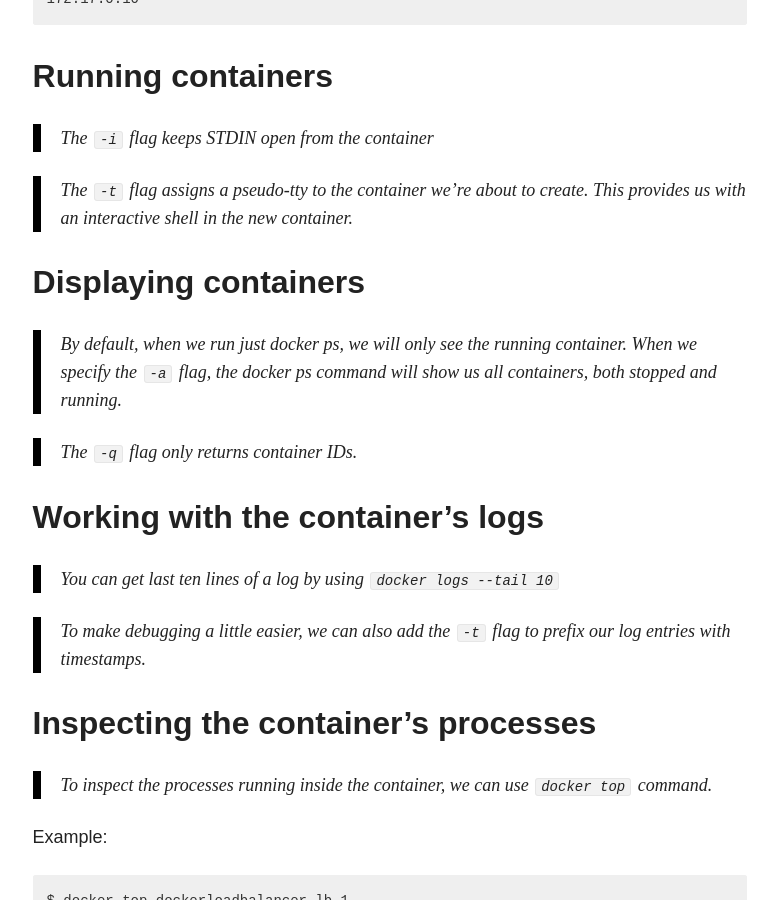
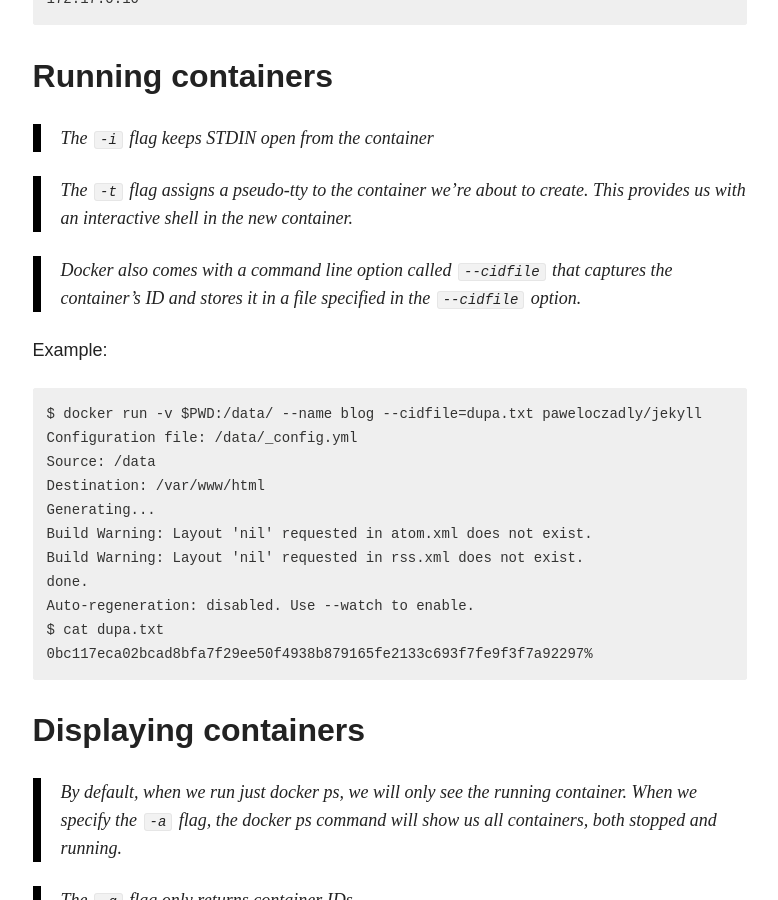
Before and after one commit to paweloczadly/paweloczadly.github.io, a Jekyll site: the page built from _posts/2014-11-28-book-notes-the-docker-book.md, in a window 1280 px wide and 900 px high, scrolled down 2276 px. Shown: the whole window, without its empty margins (347-1125 px from the left). Built offline with Jekyll 4.4.1, drawn with Linux system fonts in a browser that asks for light colours; nearby versions of some CDN libraries; comment, search, counter and statistics services are not loaded; some of the changed text lies outside the part shown.

Commit message:
2014-11-28

```diff
--- a/_posts/2014-11-28-book-notes-the-docker-book.md
+++ b/_posts/2014-11-28-book-notes-the-docker-book.md
@@ -71,6 +71,22 @@ To inspect only specific information (e.g. IP address), run the following:
 > The `-i` flag keeps STDIN open from the container
 
 > The `-t` flag assigns a pseudo-tty to the container we're about to create. This provides us with an interactive shell in the new container.
+
+> Docker also comes with a command line option called `--cidfile` that captures the container's ID and stores it in a file specified in the `--cidfile` option.
+
+Example:
+
+    $ docker run -v $PWD:/data/ --name blog --cidfile=dupa.txt paweloczadly/jekyll
+    Configuration file: /data/_config.yml
+    Source: /data
+    Destination: /var/www/html
+    Generating...
+    Build Warning: Layout 'nil' requested in atom.xml does not exist.
+    Build Warning: Layout 'nil' requested in rss.xml does not exist.
+    done.
+    Auto-regeneration: disabled. Use --watch to enable.
+    $ cat dupa.txt
+    0bc117eca02bcad8bfa7f29ee50f4938b879165fe2133c693f7fe9f3f7a92297%
 
 ## Displaying containers
 
@@ -219,6 +235,15 @@ example:
 
     docker run -v $PWD:/opt:ro
 
+> Volumes live on your Docker host, in the `/var/lib/docker/volumes` directory.
+
+> You can identify the location of specific volumes using the `docker inspect` command; for example, `docker inspect -f "{{ .Volumes }}"`
+
+example:
+
+    $ docker inspect -f "{ { .Volumes } }" blog
+    map[/data:/Users/paweloczadly/dev/docker/06-building-services-with-docker/james_blog /var/www/html:/mnt/sda1/var/lib/docker/vfs/dir/54decec9f70e079bdff474ec4f98737fb8106e52c1c1e04bc67dabd3b0f49a9c]
+
 ### ADD
 
 > If the destination ends in a `/`, then it considers the source a directory.
```
